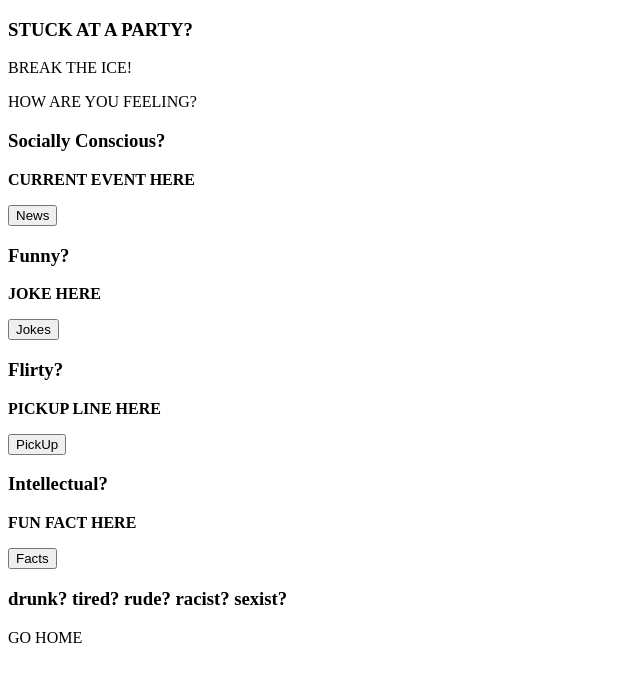
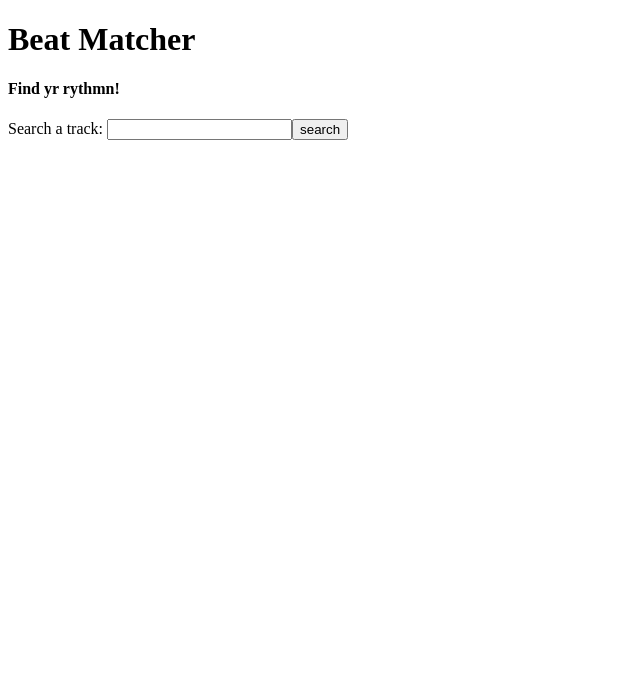
Before and after one commit to sdelafuente12/beatMatcher, a React app: page / in a window 1280 px wide. Shown: the top 682 px of the page, without its empty margins (0-640 px from the left). Built offline with nearby package versions, Linux system fonts and the light colour scheme; no server answers; the HTML template or start-up script is replaced by a standard one.

Commit message:
refactored to beatmatcher

```diff
--- a/package.json
+++ b/package.json
@@ -29,6 +29,7 @@
     "mysql": "^2.13.0",
     "prop-types": "^15.7.2",
     "react": "^16.8.5",
-    "react-dom": "^16.8.5"
+    "react-dom": "^16.8.5",
+    "react-search-field": "^1.0.0"
   }
 }
--- a/react-client/src/components/List.jsx
+++ b/react-client/src/components/List.jsx
@@ -9,7 +9,7 @@ const List = ({ items }) => (
   <div>
     <h4> List Component </h4>
     There are {items.length } items.
-    {items.map(item => <ListItem item={item} />)}
+    { items.map(item => <ListItem item={item} />)}
   </div>
 );
 //
--- /dev/null
+++ b/react-client/src/components/Search.jsx
@@ -0,0 +1,45 @@
+import React from 'react';
+import PropTypes from 'prop-types';
+
+class Search extends React.Component {
+  constructor(props) {
+    super(props);
+
+    this.state = {
+      track: '',
+    };
+    this.handleClick = this.handleClick.bind(this);
+    this.handleChange = this.handleChange.bind(this);
+  }
+
+  handleChange(e) {
+    this.setState({
+      track: e.target.value,
+    });
+  }
+
+  handleClick() {
+    const { onSearch } = this.props;
+    const { track } = this.state;
+
+    onSearch(track);
+  }
+
+  render() {
+    const { track } = this.state;
+
+    return (
+      <div>
+        <h4>Find yr rythmn!</h4>
+        Search a track: <input value={track} onChange={this.handleChange} />
+        <button onClick={this.handleClick} type="button">search</button>
+      </div>
+    );
+  }
+}
+
+Search.propTypes = {
+  onSearch: PropTypes.func.isRequired,
+};
+
+export default Search;
--- a/react-client/src/index.jsx
+++ b/react-client/src/index.jsx
@@ -1,6 +1,7 @@
 import React from 'react';
 import ReactDOM from 'react-dom';
 import axios from 'axios';
+import Search from './components/Search.jsx'
 
 import List from './components/List.jsx';
 
@@ -31,81 +32,16 @@ class App extends React.Component {
       .then(response => response.data);
   }
 
+
+
   render() {
     const { items } = this.state;
 
     return (
       <div>
-        <div id="app" />
-        <script type="text/javascript" src="bundle.js" />
-        <div className="container-fluid">
-          <div className="row">
-            <div className="col-md-12">
-              <h3 className="text-center text-success">
-                STUCK AT A PARTY?
-              </h3>
-              <p className="text-center text-primary">
-                BREAK THE ICE!
-              </p>
-              <p className="text-center text-info">
-                HOW ARE YOU FEELING?
-              </p>
-              <div className="row">
-                <div className="col-md-6">
-                  <h3 className="text-left text-danger">
-                    Socially Conscious?
-                  </h3>
-                  <p>
-                    <strong>CURRENT EVENT HERE</strong>
-                  </p>
-                  <button type="button" className="btn btn-success btn-sm">
-                    News
-                  </button>
-                </div>
-                <div className="col-md-6">
-                  <h3 className="text-danger">
-                    Funny?
-                  </h3>
-                  <p>
-                    <strong>JOKE HERE</strong>
-                  </p>
-                  <button type="button" className="btn btn-success btn-sm">
-                    Jokes
-                  </button>
-                </div>
-              </div>
-              <div className="row">
-                <div className="col-md-6">
-                  <h3 className="text-danger">
-                    Flirty?
-                  </h3>
-                  <p>
-                    <strong>PICKUP LINE HERE</strong>
-                  </p>
-                  <button type="button" className="btn btn-success btn-sm">
-                    PickUp
-                  </button>
-                </div>
-                <div className="col-md-6">
-                  <h3 className="text-danger">
-                    Intellectual?
-                  </h3>
-                  <p>
-                    <strong>FUN FACT HERE</strong>
-                  </p>
-                  <button type="button" className="btn btn-success btn-sm">
-                    Facts
-                  </button>
-                </div>
-              </div>
-              <h3 className="text-center">
-                drunk? tired? rude? racist? sexist?
-              </h3>
-              <p className="text-center text-danger">
-                GO HOME
-              </p>
-            </div>
-          </div>
+        <div>
+          <h1>Beat Matcher</h1>
+          <Search onSearch={this.handleSearch} />
         </div>
       </div>
     );
```
Also changed, not shown: 3 other files (tests, documents, lock files or other folders).
